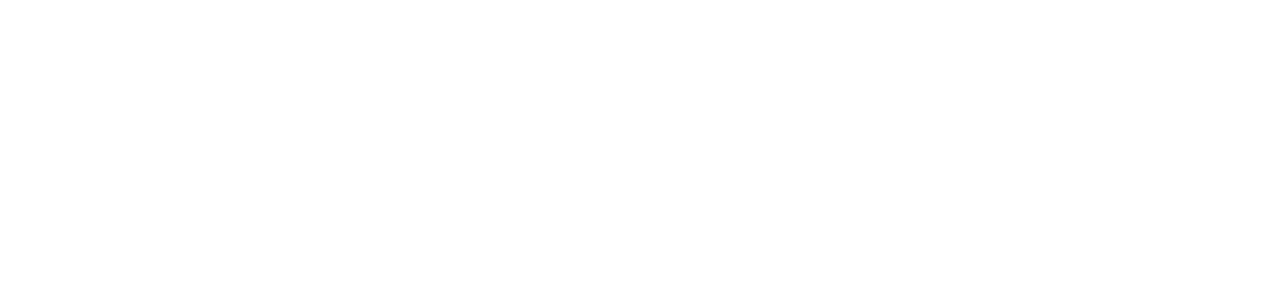
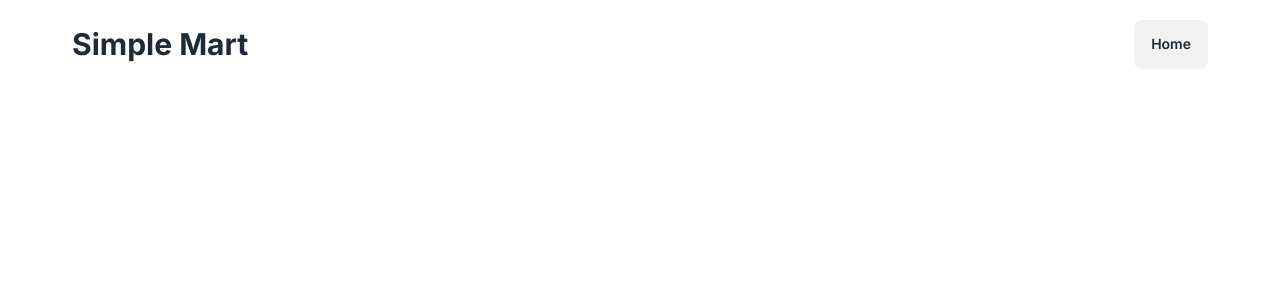
Before and after one commit to TanzilRayhan/Simple-Mart, a Next.js app: page / in a window 1280 px wide. Shown: the top 300 px of the page. Built offline with nearby package versions, Linux system fonts and the light colour scheme.

Commit message:
Navbar added

```diff
--- a/src/app/layout.js
+++ b/src/app/layout.js
@@ -1,5 +1,6 @@
 import { Inter } from 'next/font/google'
 import './globals.css'
+import Navbar from '@/components/shared/Navbar'
 
 const inter = Inter({ subsets: ['latin'] })
 
@@ -12,6 +13,7 @@
   return (
     <html lang="en" data-theme="light">
       <body className={inter.className}>
+        <Navbar></Navbar>
         {children}
       </body>
     </html>
--- a/src/components/shared/Navbar.js
+++ b/src/components/shared/Navbar.js
@@ -5,10 +5,10 @@
 const Navbar = () => {
 
     return (
-        <div className="max-w-6xl mx-auto navbar">
+        <div className="max-w-6xl mx-auto py-5 navbar">
             <div className="navbar-start">
 
-                <a className=" font-bold text-3xl">Munchies</a>
+                <a className=" font-bold text-3xl">Simple Mart</a>
             </div>
             <div className="navbar-end gap-4">
                 <Link href='/' className="btn">Home</Link>
```
